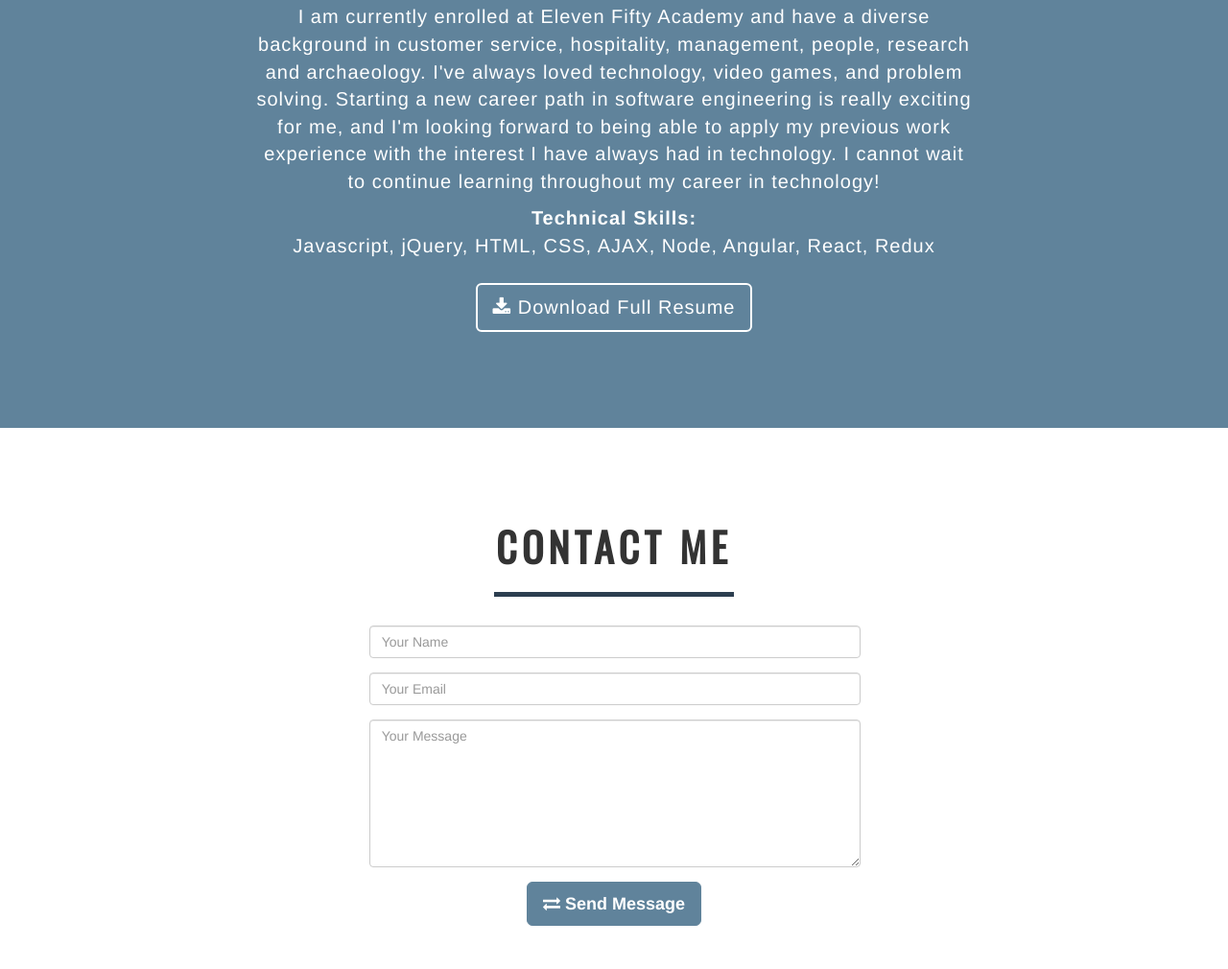
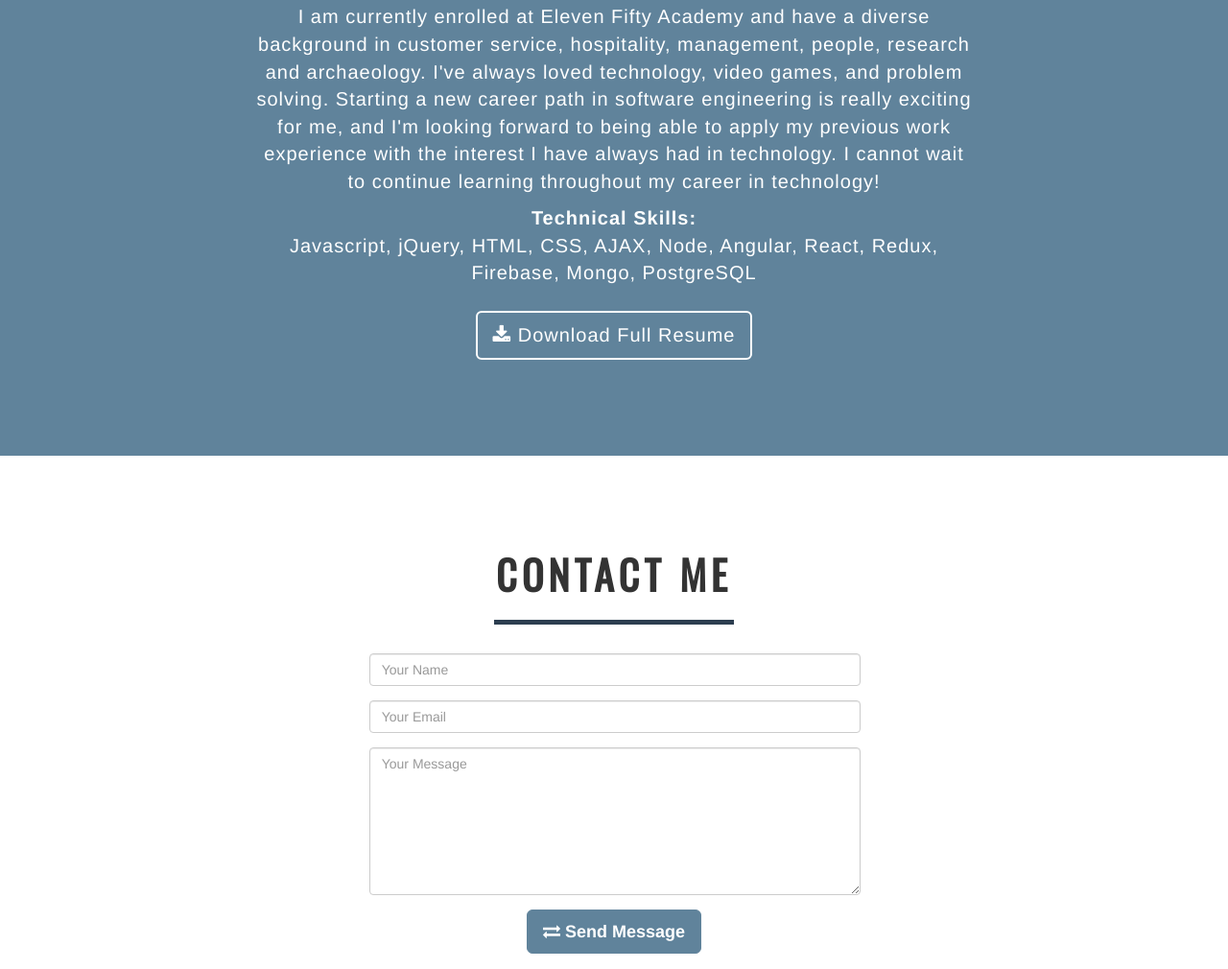
Before and after one commit to aadwilli/aadwilli.github.io, a website: page index.html in a window 1280 px wide. Shown: the part 1699-2709 px from the top of the page at 96% size. Drawn offline with nearby package versions, Linux system fonts and the light colour scheme.

Commit message:
added technical skills

```diff
--- a/index.html
+++ b/index.html
@@ -200,7 +200,7 @@
                 <div class="col-lg-8 col-lg-offset-2 text-center ">
                 <p>I am currently enrolled at Eleven Fifty Academy and have a diverse background in customer service, hospitality, management, people, research and archaeology. I've always loved technology, video games, and problem solving. Starting a new career path in software engineering is really exciting for me, and I'm looking forward to being able to apply my previous work experience with the interest I have always had in technology. I cannot wait to continue learning throughout my career in technology! </p>
                     <p><strong>Technical Skills:</strong> <br>
-                    Javascript, jQuery, HTML, CSS, AJAX, Node, Angular, React, Redux
+                    Javascript, jQuery, HTML, CSS, AJAX, Node, Angular, React, Redux, Firebase, Mongo, PostgreSQL
                     <br>
                     </p>
                 </div>
```
